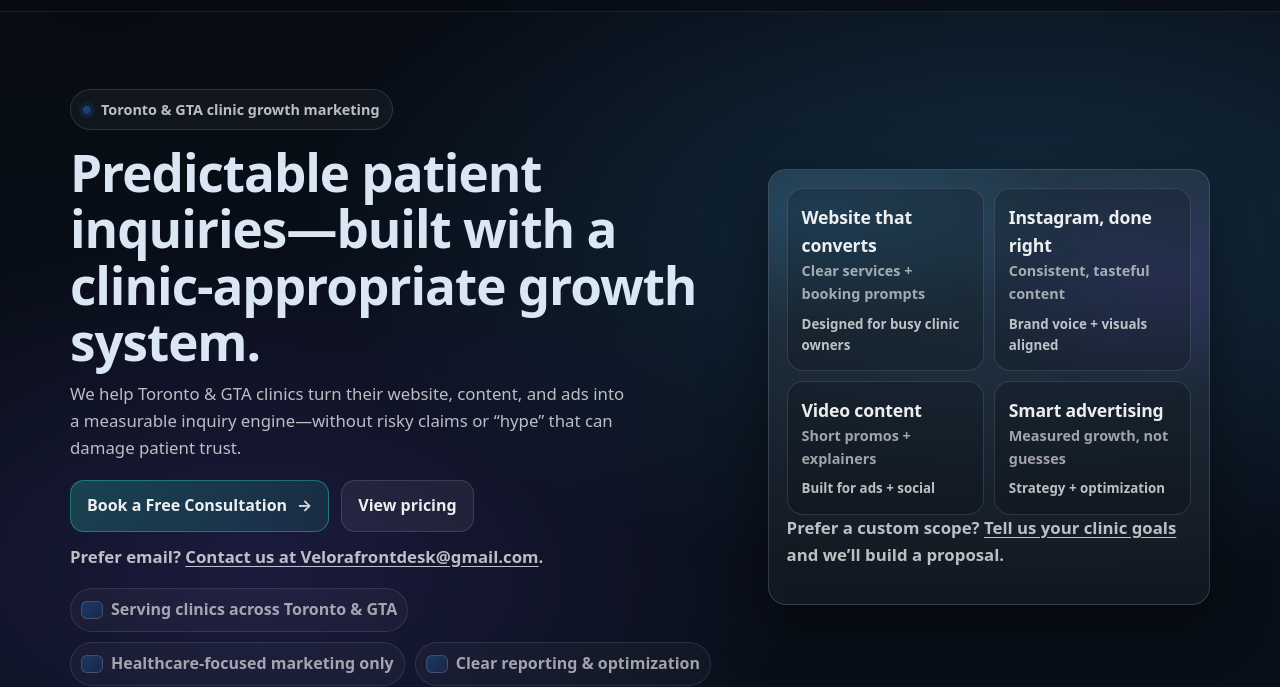
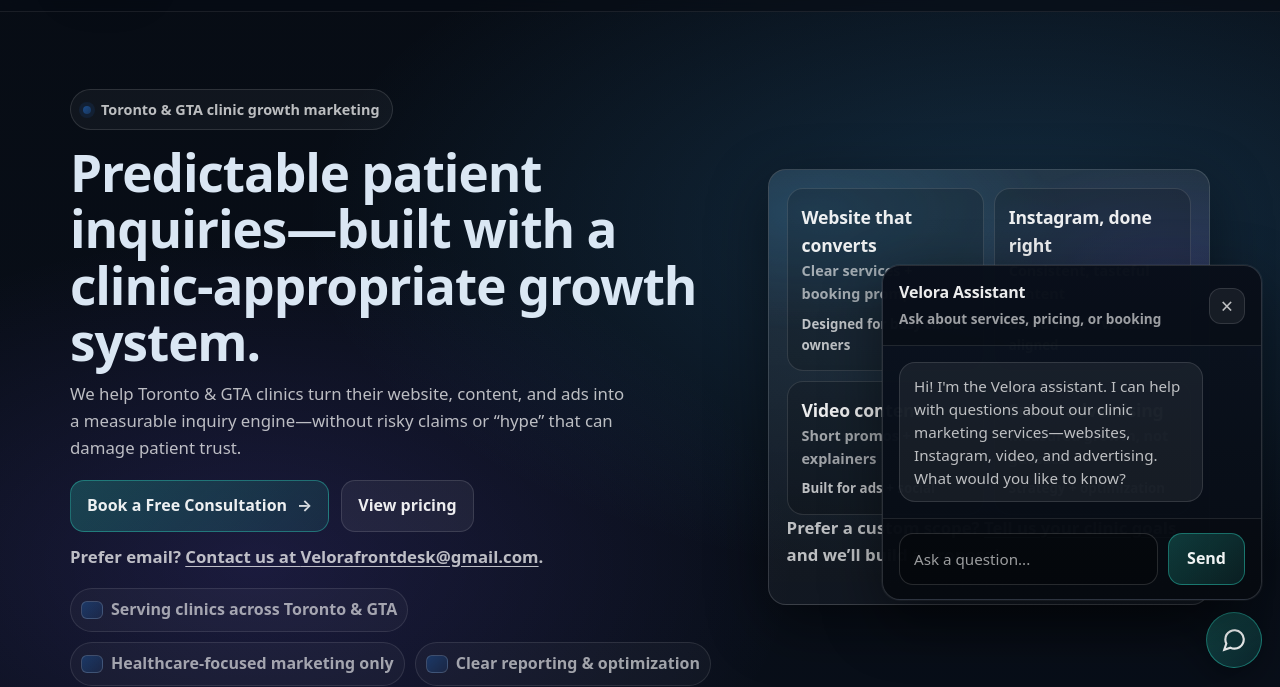
Before and after one commit to MehrshadZa/velora-site, a plain HTML site: page docs/index.html in a window 1280 px wide. Shown: the part 114-801 px from the top of the page. Drawn offline with Linux system fonts and the light colour scheme.

Commit message:
Add AI chatbot to website; move to right side
Co-authored-by: Cursor <cursoragent@cursor.com>

```diff
--- a/docs/css/styles.css
+++ b/docs/css/styles.css
@@ -834,3 +834,172 @@ button, input, textarea, select{ font: inherit; }
     text-align: center;
   }
 }
+
+/* AI Chatbot */
+#velora-chatbot{
+  position: fixed;
+  right: clamp(14px, 2vw, 18px);
+  bottom: calc(clamp(14px, 2vw, 18px) + env(safe-area-inset-bottom, 0px));
+  z-index: 55;
+  font-family: inherit;
+}
+.chatbot-toggle{
+  width: 56px;
+  height: 56px;
+  border-radius: 50%;
+  border: 1px solid rgba(45,212,191,.45);
+  background: linear-gradient(135deg, rgba(45,212,191,.28), rgba(45,212,191,.12));
+  color: rgba(255,255,255,.95);
+  cursor: pointer;
+  display: grid;
+  place-items: center;
+  box-shadow: 0 12px 40px rgba(0,0,0,.35);
+  transition: transform .18s ease, border-color .18s ease, background .18s ease;
+}
+.chatbot-toggle:hover{
+  transform: scale(1.05);
+  border-color: rgba(45,212,191,.65);
+  background: linear-gradient(135deg, rgba(45,212,191,.36), rgba(45,212,191,.16));
+}
+.chatbot-toggle svg{
+  width: 26px;
+  height: 26px;
+}
+.chatbot-panel{
+  position: absolute;
+  right: 0;
+  bottom: calc(56px + 12px);
+  width: min(380px, calc(100vw - 36px));
+  max-height: min(480px, 70vh);
+  border-radius: var(--radius);
+  border: 1px solid rgba(255,255,255,.14);
+  background: linear-gradient(180deg, rgba(11,19,32,.98), rgba(7,12,20,.98));
+  box-shadow: var(--shadow), 0 0 0 1px rgba(255,255,255,.06);
+  display: flex;
+  flex-direction: column;
+  overflow: hidden;
+}
+.chatbot-header{
+  display: flex;
+  align-items: center;
+  justify-content: space-between;
+  padding: 14px 16px;
+  border-bottom: 1px solid rgba(255,255,255,.10);
+  background: rgba(0,0,0,.2);
+}
+.chatbot-header strong{
+  display: block;
+  font-size: 1rem;
+  letter-spacing: -0.01em;
+}
+.chatbot-header span{
+  font-size: .85rem;
+  color: var(--subtle);
+  font-weight: 650;
+}
+.chatbot-close{
+  width: 36px;
+  height: 36px;
+  border-radius: 12px;
+  border: 1px solid rgba(255,255,255,.12);
+  background: rgba(255,255,255,.06);
+  color: var(--muted);
+  font-size: 1.35rem;
+  line-height: 1;
+  cursor: pointer;
+  transition: background .15s ease, color .15s ease;
+}
+.chatbot-close:hover{
+  background: rgba(255,255,255,.1);
+  color: var(--text);
+}
+.chatbot-messages{
+  flex: 1;
+  overflow-y: auto;
+  padding: 16px;
+  display: flex;
+  flex-direction: column;
+  gap: 12px;
+  min-height: 0;
+}
+.chatbot-msg{
+  max-width: 88%;
+  padding: 12px 14px;
+  border-radius: 16px;
+  font-size: .95rem;
+  line-height: 1.5;
+}
+.chatbot-msg.user{
+  align-self: flex-end;
+  background: linear-gradient(135deg, rgba(45,212,191,.22), rgba(45,212,191,.10));
+  border: 1px solid rgba(45,212,191,.28);
+  color: rgba(255,255,255,.92);
+}
+.chatbot-msg.bot{
+  align-self: flex-start;
+  background: rgba(255,255,255,.06);
+  border: 1px solid rgba(255,255,255,.12);
+  color: var(--muted);
+}
+.chatbot-msg.bot p{
+  margin: 0;
+}
+.chatbot-msg.bot a{
+  color: var(--accent);
+  text-decoration: underline;
+  text-underline-offset: 3px;
+}
+.chatbot-msg.bot a:hover{
+  color: rgba(45,212,191,.95);
+}
+.chatbot-input-wrap{
+  display: flex;
+  gap: 10px;
+  padding: 14px 16px;
+  border-top: 1px solid rgba(255,255,255,.10);
+  background: rgba(0,0,0,.18);
+}
+.chatbot-input{
+  flex: 1;
+  padding: 12px 14px;
+  border-radius: 14px;
+  border: 1px solid rgba(255,255,255,.14);
+  background: rgba(0,0,0,.25);
+  color: var(--text);
+  font-size: .95rem;
+  outline: none;
+}
+.chatbot-input:focus{
+  border-color: rgba(45,212,191,.45);
+  box-shadow: 0 0 0 3px rgba(45,212,191,.12);
+}
+.chatbot-input::placeholder{
+  color: var(--subtle);
+}
+.chatbot-send{
+  padding: 12px 18px;
+  border-radius: 14px;
+  border: 1px solid rgba(45,212,191,.42);
+  background: linear-gradient(135deg, rgba(45,212,191,.24), rgba(45,212,191,.10));
+  color: rgba(255,255,255,.94);
+  font-weight: 700;
+  cursor: pointer;
+  transition: transform .15s ease, background .15s ease;
+}
+.chatbot-send:hover{
+  background: linear-gradient(135deg, rgba(45,212,191,.32), rgba(45,212,191,.14));
+  transform: translateY(-1px);
+}
+@media (max-width: 520px){
+  #velora-chatbot{
+    left: var(--pad);
+    right: var(--pad);
+    bottom: calc(80px + env(safe-area-inset-bottom, 0px));
+  }
+  .chatbot-panel{
+    left: 0;
+    right: 0;
+    width: 100%;
+    max-height: min(420px, 60vh);
+  }
+}
--- /dev/null
+++ b/docs/js/chatbot.js
@@ -0,0 +1,209 @@
+/**
+ * Velora AI Chatbot — rule-based assistant for clinic marketing inquiries.
+ * Answers common questions about services, pricing, contact, and process.
+ */
+(function () {
+  "use strict";
+
+  const SITE = {
+    email: "Velorafrontdesk@gmail.com",
+    phone: "(437) 808‑2882",
+    phoneTel: "+14378082882",
+  };
+
+  // Knowledge base: keyword patterns → response
+  const KNOWLEDGE = [
+    {
+      keywords: ["hello", "hi", "hey", "good morning", "good afternoon", "good evening"],
+      response: "Hi! I'm the Velora assistant. I can help answer questions about our clinic marketing services—websites, Instagram, video, and advertising. What would you like to know?",
+    },
+    {
+      keywords: ["service", "services", "what do you offer", "what do you do", "offerings"],
+      response: "We offer four core services for Toronto & GTA clinics:\n\n• **Websites** — Mobile-first, conversion-focused sites with clear booking prompts\n• **Instagram** — Consistent content, templates, and reporting on reach and leads\n• **Video** — Clinic walkthroughs, provider intros, and service explainers for ads and social\n• **Advertising** — Paid campaigns optimized for calls, forms, and booking intent\n\nWant details on any of these? <a href=\"services.html\">See our services page</a>.",
+    },
+    {
+      keywords: ["website", "websites"],
+      response: "We build websites that convert—structured so patients find what they need quickly and take the next step (call, form, or booking). We include mobile-first layouts, SEO-ready foundations, and pages for services, providers, and locations. <a href=\"services.html\">Learn more about our website services</a>.",
+    },
+    {
+      keywords: ["instagram", "social", "social media"],
+      response: "We manage Instagram for clinics with a monthly content plan, professional templates, and reels-friendly formats. Reporting focuses on reach, saves, and leads—not vanity metrics. <a href=\"services.html\">See our social services</a>.",
+    },
+    {
+      keywords: ["video", "videos"],
+      response: "We create clinic-appropriate video: walkthroughs, provider intros, and service explainers that work for ads, reels, and your website. All designed to build patient confidence and drive bookings. <a href=\"services.html\">Learn more about video content</a>.",
+    },
+    {
+      keywords: ["ads", "advertising", "paid", "campaign"],
+      response: "We build advertising campaigns that match your clinic brand and optimize toward calls, forms, and booking intent—not vanity clicks. We use funnel strategy (awareness → consideration → bookings), landing pages, and monthly reporting. <a href=\"services.html\">See our advertising services</a>.",
+    },
+    {
+      keywords: ["price", "pricing", "cost", "how much", "package", "packages", "tier", "rate"],
+      response: "We offer clear tiers to match your goals. Packages include website design, Instagram management, video content, and advertising—with options from starter to growth. <a href=\"pricing.html\">View our pricing and compare packages</a>.",
+    },
+    {
+      keywords: ["contact", "email", "phone", "call", "reach", "get in touch"],
+      response: `You can reach us at:\n• **Email:** <a href="mailto:${SITE.email}">${SITE.email}</a>\n• **Phone:** <a href="tel:${SITE.phoneTel}">${SITE.phone}</a>\n\nOr <a href="contact.html#contact-form">book a free consultation</a> and we'll recommend the best next steps for your clinic.`,
+    },
+    {
+      keywords: ["consultation", "book", "booking", "free consultation"],
+      response: "We offer a free consultation where we review your website and local presence, then recommend the highest-impact next steps for patient inquiries. <a href=\"contact.html#contact-form\">Book a free consultation here</a>.",
+    },
+    {
+      keywords: ["toronto", "gta", "location", "where", "area", "city"],
+      response: "We focus on Toronto & GTA clinics so we can stay specialized, responsive, and consistent in execution. We work remotely and serve clinics across the region.",
+    },
+    {
+      keywords: ["process", "how it works", "workflow", "timeline", "steps"],
+      response: "Our process:\n\n**Step 1 — Clinic discovery:** We learn your services, ideal patients, and how your team wants to be perceived.\n\n**Step 2 — Build & launch:** Design, content, and creative—then launch with tracking and baselines.\n\n**Step 3 — Optimize monthly:** We improve what works and give you clear updates and next actions.\n\n<a href=\"pricing.html\">See how it works in detail</a>.",
+    },
+    {
+      keywords: ["reporting", "report", "metrics"],
+      response: "Yes, we provide reporting on meaningful outcomes—leads, calls, booking signals—with recommendations each month. No vanity metrics.",
+    },
+    {
+      keywords: ["booking system", "booking tool"],
+      response: "Absolutely. We can link to your current booking tool and help improve the journey from marketing to booking.",
+    },
+    {
+      keywords: ["launch", "how fast", "timeline"],
+      response: "Most websites launch in a few weeks depending on approvals and content. Social and ads can begin sooner—we'll give you a clear timeline during discovery.",
+    },
+    {
+      keywords: ["compliant", "compliance", "regulatory", "rules"],
+      response: "Marketing rules vary by profession and regulator. We aim to create content that is professional and conservative by default, without exaggerated claims or aggressive tactics.",
+    },
+    {
+      keywords: ["thanks", "thank you", "bye", "goodbye"],
+      response: "You're welcome! Feel free to come back anytime—or <a href=\"contact.html#contact-form\">book a consultation</a> when you're ready. Good luck with your clinic!",
+    },
+  ];
+
+  function getResponse(input) {
+    const text = (input || "").toLowerCase().trim();
+    if (!text) return "Please ask me a question about our services, pricing, or how to get started.";
+
+    for (const { keywords, response } of KNOWLEDGE) {
+      if (keywords.some((k) => text.includes(k))) {
+        return response;
+      }
+    }
+
+    return "I'm not sure I have the exact answer for that. I can help with questions about our services (websites, Instagram, video, ads), pricing, contact info, or our process. Try asking something like \"What services do you offer?\" or \"How do I book a consultation?\" Alternatively, <a href=\"contact.html#contact-form\">reach out directly</a> and we'll get back to you.";
+  }
+
+  function createWidget() {
+    const wrapper = document.createElement("div");
+    wrapper.id = "velora-chatbot";
+    wrapper.setAttribute("aria-label", "Velora chat assistant");
+
+    const btn = document.createElement("button");
+    btn.type = "button";
+    btn.className = "chatbot-toggle";
+    btn.setAttribute("aria-label", "Open chat");
+    btn.innerHTML = `<svg viewBox="0 0 24 24" fill="none" stroke="currentColor" stroke-width="2"><path d="M21 11.5a8.38 8.38 0 0 1-.9 3.8 8.5 8.5 0 0 1-7.6 4.7 8.38 8.38 0 0 1-3.8-.9L3 21l1.9-5.7a8.38 8.38 0 0 1-.9-3.8 8.5 8.5 0 0 1 4.7-7.6 8.38 8.38 0 0 1 3.8-.9h.5a8.48 8.48 0 0 1 8 8v.5z"/></svg>`;
+
+    const panel = document.createElement("div");
+    panel.className = "chatbot-panel";
+    panel.hidden = true;
+
+    const header = document.createElement("div");
+    header.className = "chatbot-header";
+    header.innerHTML = `
+      <div>
+        <strong>Velora Assistant</strong>
+        <span>Ask about services, pricing, or booking</span>
+      </div>
+      <button type="button" class="chatbot-close" aria-label="Close chat">×</button>
+    `;
+
+    const messages = document.createElement("div");
+    messages.className = "chatbot-messages";
+
+    const welcome = document.createElement("div");
+    welcome.className = "chatbot-msg bot";
+    welcome.innerHTML = `<p>Hi! I'm the Velora assistant. I can help with questions about our clinic marketing services—websites, Instagram, video, and advertising. What would you like to know?</p>`;
+    messages.appendChild(welcome);
+
+    const inputWrap = document.createElement("div");
+    inputWrap.className = "chatbot-input-wrap";
+    inputWrap.innerHTML = `
+      <input type="text" class="chatbot-input" placeholder="Ask a question..." autocomplete="off" />
+      <button type="button" class="chatbot-send" aria-label="Send">Send</button>
+    `;
+
+    panel.appendChild(header);
+    panel.appendChild(messages);
+    panel.appendChild(inputWrap);
+    wrapper.appendChild(btn);
+    wrapper.appendChild(panel);
+
+    document.body.appendChild(wrapper);
+
+    const inputEl = panel.querySelector(".chatbot-input");
+    const sendBtn = panel.querySelector(".chatbot-send");
+
+    function open() {
+      panel.hidden = false;
+      btn.setAttribute("aria-expanded", "true");
+      inputEl.focus();
+    }
+
+    function close() {
+      panel.hidden = true;
+      btn.setAttribute("aria-expanded", "false");
+    }
+
+    function appendUser(text) {
+      const div = document.createElement("div");
+      div.className = "chatbot-msg user";
+      div.innerHTML = `<p>${escapeHtml(text)}</p>`;
+      messages.appendChild(div);
+      messages.scrollTop = messages.scrollHeight;
+    }
+
+    function appendBot(html) {
+      const div = document.createElement("div");
+      div.className = "chatbot-msg bot";
+      div.innerHTML = `<p>${formatResponse(html)}</p>`;
+      messages.appendChild(div);
+      messages.scrollTop = messages.scrollHeight;
+    }
+
+    function send() {
+      const text = inputEl.value.trim();
+      if (!text) return;
+      inputEl.value = "";
+      appendUser(text);
+      const reply = getResponse(text);
+      setTimeout(() => appendBot(reply), 300);
+    }
+
+    btn.addEventListener("click", () => (panel.hidden ? open() : close()));
+    header.querySelector(".chatbot-close").addEventListener("click", close);
+    sendBtn.addEventListener("click", send);
+    inputEl.addEventListener("keydown", (e) => {
+      if (e.key === "Enter") send();
+    });
+
+    return wrapper;
+  }
+
+  function escapeHtml(text) {
+    const div = document.createElement("div");
+    div.textContent = text;
+    return div.innerHTML;
+  }
+
+  function formatResponse(html) {
+    return html
+      .replace(/\*\*(.+?)\*\*/g, "<strong>$1</strong>")
+      .replace(/\n/g, "<br>");
+  }
+
+  if (document.readyState === "loading") {
+    document.addEventListener("DOMContentLoaded", createWidget);
+  } else {
+    createWidget();
+  }
+})();
```
Also changed, not shown: docs/about.html (+1 -0 lines), docs/contact.html (+1 -0 lines), docs/index.html (+1 -0 lines), docs/pricing.html (+1 -0 lines), docs/services.html (+1 -0 lines).
